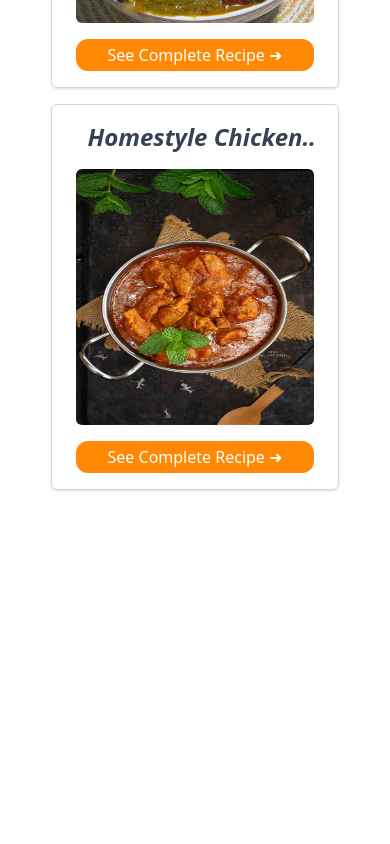
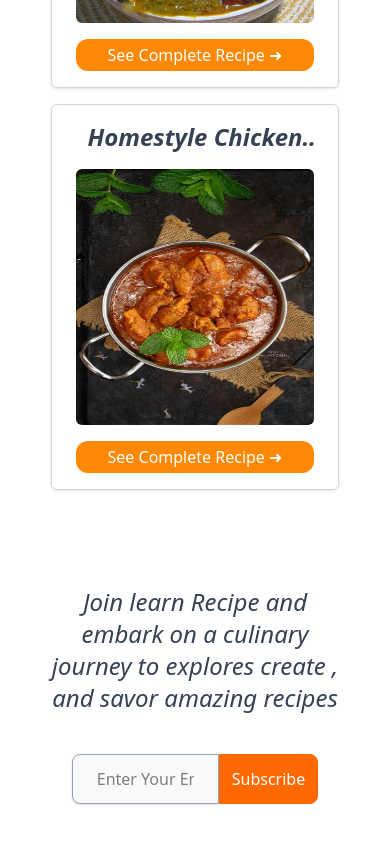
Before and after one commit to rafikakhatun/Food-Recipe-Nest, a React (Vite) app: page / in a window 390 px wide. Shown: the part 4406-5250 px from the top of the page. Before the commit the page ends 4952 px from the top, so only its background shows below. Built offline with nearby package versions, Linux system fonts and the light colour scheme.

Commit message:
Add responsive subscribe section with input field and heading

```diff
--- a/src/App.jsx
+++ b/src/App.jsx
@@ -3,6 +3,7 @@ import './App.css'
 import Hero from './component/Hero'
 import Navbar from './component/Navbar'
 import Recipe from './component/Recipe'
+import Subscribe from './component/Subscribe'
 import WhatCook from './component/WhatCook'
 
 function App() {
@@ -14,6 +15,7 @@ function App() {
     <Hero></Hero>
     <WhatCook></WhatCook>
     <Recipe></Recipe>
+    <Subscribe></Subscribe>
 
 
 
--- a/src/component/RecipeDetails.jsx
+++ b/src/component/RecipeDetails.jsx
@@ -1,5 +1,16 @@
+import { useLoaderData } from "react-router-dom";
+
 function RecipeDetails(){
+
+const recipeData = useLoaderData();
+console.log(recipeData)
+
+
     return(
+
+
+
+
 
 
 
@@ -9,6 +20,8 @@ function RecipeDetails(){
 
 
 
+
+
         </>
     )
 }
--- /dev/null
+++ b/src/component/Subscribe.jsx
@@ -0,0 +1,27 @@
+function Subscribe() {
+    return (
+        <>
+
+
+            <section className="py-10 px-12">
+
+                <h1 className="text-2xl text-center italic text-gray-700">Join learn Recipe and embark on a culinary journey <span className="hidden sm:inline"><br /></span>
+                    to explores create , and savor amazing recipes</h1>
+                <div className="flex items-center justify-center mt-10">
+                    <input className="w-1/2  px-6 py-3 border border-gray-400 rounded-l-lg shadow bg-gray-50 outline-none" type="Email" placeholder="Enter Your Email" />
+                    <button className="px-3 py-3 border border-orange-500 bg-orange-500 hover:bg-orange-600 text-white rounded-r-lg">Subscribe</button>
+                </div>
+
+
+
+
+
+            </section>
+
+
+
+        </>
+    )
+}
+
+export default Subscribe;
```
